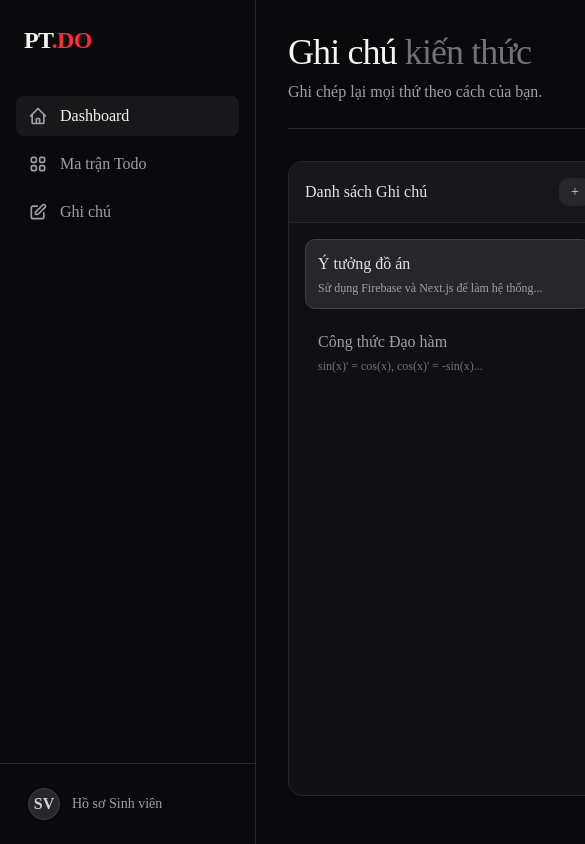
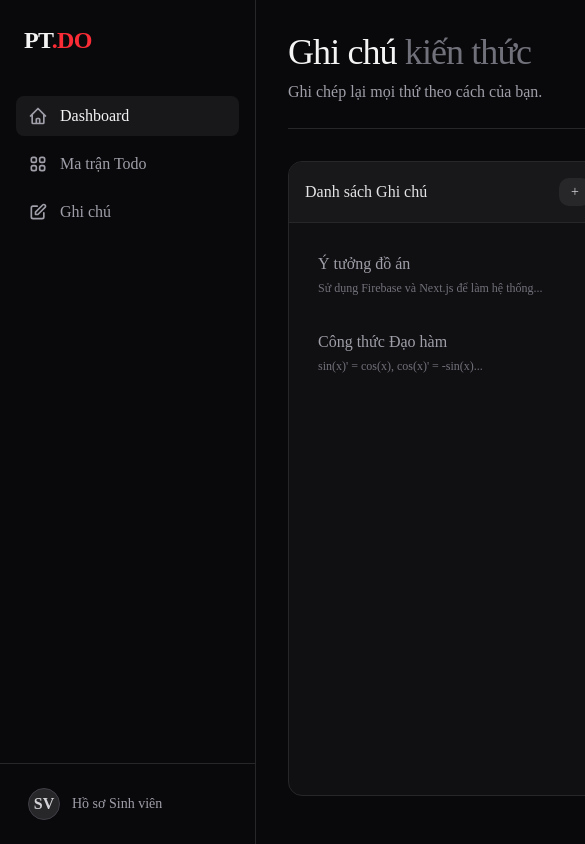
Before and after one commit to Caubetuysu/pt-do, a Next.js app: page /notes in a window 390 px wide. Shown: the top 844 px of the page, 585 px wide, since content can reach past the window. Built offline with nearby package versions, Linux system fonts and the light colour scheme; no server answers; the database is empty.

Commit message:
fix: create matrix page to fix 404 and make notes clickable

```diff
--- /dev/null
+++ b/src/app/matrix/page.tsx
@@ -0,0 +1,45 @@
+"use client";
+
+import React from 'react';
+import { useStore } from '../../store/useStore';
+
+export default function MatrixPage() {
+  const tasks = useStore(state => state.tasks);
+
+  const q1 = tasks.filter(t => t.eisenhowerMatrix === 'Q1');
+  const q2 = tasks.filter(t => t.eisenhowerMatrix === 'Q2');
+  const q3 = tasks.filter(t => t.eisenhowerMatrix === 'Q3');
+  const q4 = tasks.filter(t => t.eisenhowerMatrix === 'Q4');
+
+  const MatrixBox = ({ title, tasks, colorClass }: { title: string, tasks: any[], colorClass: string }) => (
+    <div className={`p-6 rounded-xl border ${colorClass} bg-zinc-900/50 min-h-[300px]`}>
+      <h3 className="text-xl font-semibold mb-4 text-zinc-200">{title}</h3>
+      <div className="space-y-3">
+        {tasks.map(t => (
+          <div key={t.id} className="p-3 bg-zinc-950 border border-zinc-800 rounded text-sm text-zinc-300">
+            {t.title}
+          </div>
+        ))}
+        {tasks.length === 0 && <p className="text-zinc-500 text-sm italic">Trống</p>}
+      </div>
+    </div>
+  );
+
+  return (
+    <div className="min-h-screen p-8 max-w-7xl mx-auto flex flex-col gap-8">
+      <header className="border-b border-zinc-800 pb-6 shrink-0">
+        <h1 className="text-4xl font-light tracking-tight text-zinc-100">
+          Ma trận <span className="text-zinc-500">Eisenhower</span>
+        </h1>
+        <p className="text-zinc-400 mt-2">Kéo thả công việc để ưu tiên xử lý.</p>
+      </header>
+
+      <div className="grid grid-cols-1 md:grid-cols-2 gap-6 flex-1">
+        <MatrixBox title="Q1: Khẩn cấp & Quan trọng" tasks={q1} colorClass="border-red-900/50" />
+        <MatrixBox title="Q2: Quan trọng (Không khẩn cấp)" tasks={q2} colorClass="border-amber-900/50" />
+        <MatrixBox title="Q3: Khẩn cấp (Không quan trọng)" tasks={q3} colorClass="border-blue-900/50" />
+        <MatrixBox title="Q4: Không khẩn cấp & Không quan trọng" tasks={q4} colorClass="border-zinc-800" />
+      </div>
+    </div>
+  );
+}
--- a/src/app/notes/page.tsx
+++ b/src/app/notes/page.tsx
@@ -1,7 +1,22 @@
-import React from 'react';
+"use client";
+
+import React, { useState } from 'react';
 import { NoteEditor } from '../../components/NoteEditor';
+import { useStore } from '../../store/useStore';
+import { Note } from '../../types';
 
 export default function NotesPage() {
+  const notes = useStore(state => state.notes);
+  const [selectedNoteId, setSelectedNoteId] = useState<string | null>(null);
+
+  // Mock notes if database is empty
+  const displayNotes = notes.length > 0 ? notes : [
+    { id: '1', title: 'Ý tưởng đồ án', content: '<p>Sử dụng Firebase và Next.js để làm hệ thống...</p>', userId: 'mock', lastEditedAt: new Date() },
+    { id: '2', title: 'Công thức Đạo hàm', content: '<p>sin(x)\' = cos(x), cos(x)\' = -sin(x)...</p>', userId: 'mock', lastEditedAt: new Date() }
+  ];
+
+  const selectedNote = displayNotes.find(n => n.id === selectedNoteId) || null;
+
   return (
     <div className="h-screen flex flex-col p-8 max-w-7xl mx-auto gap-8">
       <header className="border-b border-zinc-800 pb-6 shrink-0">
@@ -19,21 +34,36 @@ export default function NotesPage() {
             <button className="text-sm bg-zinc-800 text-zinc-300 hover:text-white px-3 py-1 rounded transition-colors">+</button>
           </div>
           <div className="overflow-y-auto p-4 space-y-2">
-            {/* Mock Notes */}
-            <div className="p-3 bg-zinc-800 rounded border border-zinc-700 cursor-pointer">
-              <h3 className="font-medium text-zinc-200">Ý tưởng đồ án</h3>
-              <p className="text-xs text-zinc-400 mt-1 line-clamp-1">Sử dụng Firebase và Next.js để làm hệ thống...</p>
-            </div>
-            <div className="p-3 bg-transparent hover:bg-zinc-800/50 rounded border border-transparent cursor-pointer transition-colors">
-              <h3 className="font-medium text-zinc-400">Công thức Đạo hàm</h3>
-              <p className="text-xs text-zinc-500 mt-1 line-clamp-1">sin(x)' = cos(x), cos(x)' = -sin(x)...</p>
-            </div>
+            {displayNotes.map(note => (
+              <div
+                key={note.id}
+                onClick={() => setSelectedNoteId(note.id)}
+                className={`p-3 rounded border cursor-pointer transition-colors ${
+                  selectedNoteId === note.id
+                    ? 'bg-zinc-800 border-zinc-700'
+                    : 'bg-transparent border-transparent hover:bg-zinc-800/50'
+                }`}
+              >
+                <h3 className={`font-medium ${selectedNoteId === note.id ? 'text-zinc-200' : 'text-zinc-400'}`}>
+                  {note.title}
+                </h3>
+                <p className="text-xs text-zinc-500 mt-1 line-clamp-1">
+                  {note.content.replace(/<[^>]+>/g, '') || "Trống"}
+                </p>
+              </div>
+            ))}
           </div>
         </aside>
 
         {/* Editor Area */}
         <main className="flex-1 min-w-0">
-          <NoteEditor />
+          {selectedNoteId ? (
+            <NoteEditor note={selectedNote} />
+          ) : (
+            <div className="h-full flex items-center justify-center border border-zinc-800 rounded-xl bg-zinc-950/50 text-zinc-500">
+              Chọn một ghi chú ở danh sách bên trái để xem và sửa.
+            </div>
+          )}
         </main>
       </div>
     </div>
--- a/src/components/NoteEditor.tsx
+++ b/src/components/NoteEditor.tsx
@@ -2,22 +2,32 @@
 
 import { useEditor, EditorContent } from '@tiptap/react'
 import StarterKit from '@tiptap/starter-kit'
-import { useEffect, useState } from 'react'
+import { useEffect, useState } from 'react';
+import { Note } from '../types';
 
-export function NoteEditor() {
-  const [title, setTitle] = useState("Tiêu đề ghi chú...");
+export function NoteEditor({ note }: { note?: Note | null }) {
+  const [title, setTitle] = useState(note?.title || "Tiêu đề ghi chú...");
 
   const editor = useEditor({
     extensions: [
       StarterKit,
     ],
-    content: '<p>Bắt đầu gõ ghi chú của bạn ở đây...</p>',
+    content: note?.content || '<p>Bắt đầu gõ ghi chú của bạn ở đây...</p>',
     editorProps: {
       attributes: {
         class: 'prose prose-invert prose-zinc max-w-none min-h-[500px] focus:outline-none',
       },
     },
   });
+
+  useEffect(() => {
+    if (editor && note) {
+      if (editor.getHTML() !== note.content) {
+        editor.commands.setContent(note.content);
+      }
+      setTitle(note.title);
+    }
+  }, [note, editor]);
 
   return (
     <div className="bg-zinc-950 border border-zinc-800 rounded-xl overflow-hidden flex flex-col h-full">
@@ -54,6 +64,7 @@ export function NoteEditor() {
           onChange={(e) => setTitle(e.target.value)}
           className="text-4xl font-bold bg-transparent border-none outline-none text-zinc-100 mb-6 w-full placeholder-zinc-700"
           placeholder="Tiêu đề..."
+          readOnly={!note}
         />
         <EditorContent editor={editor} />
       </div>
```
